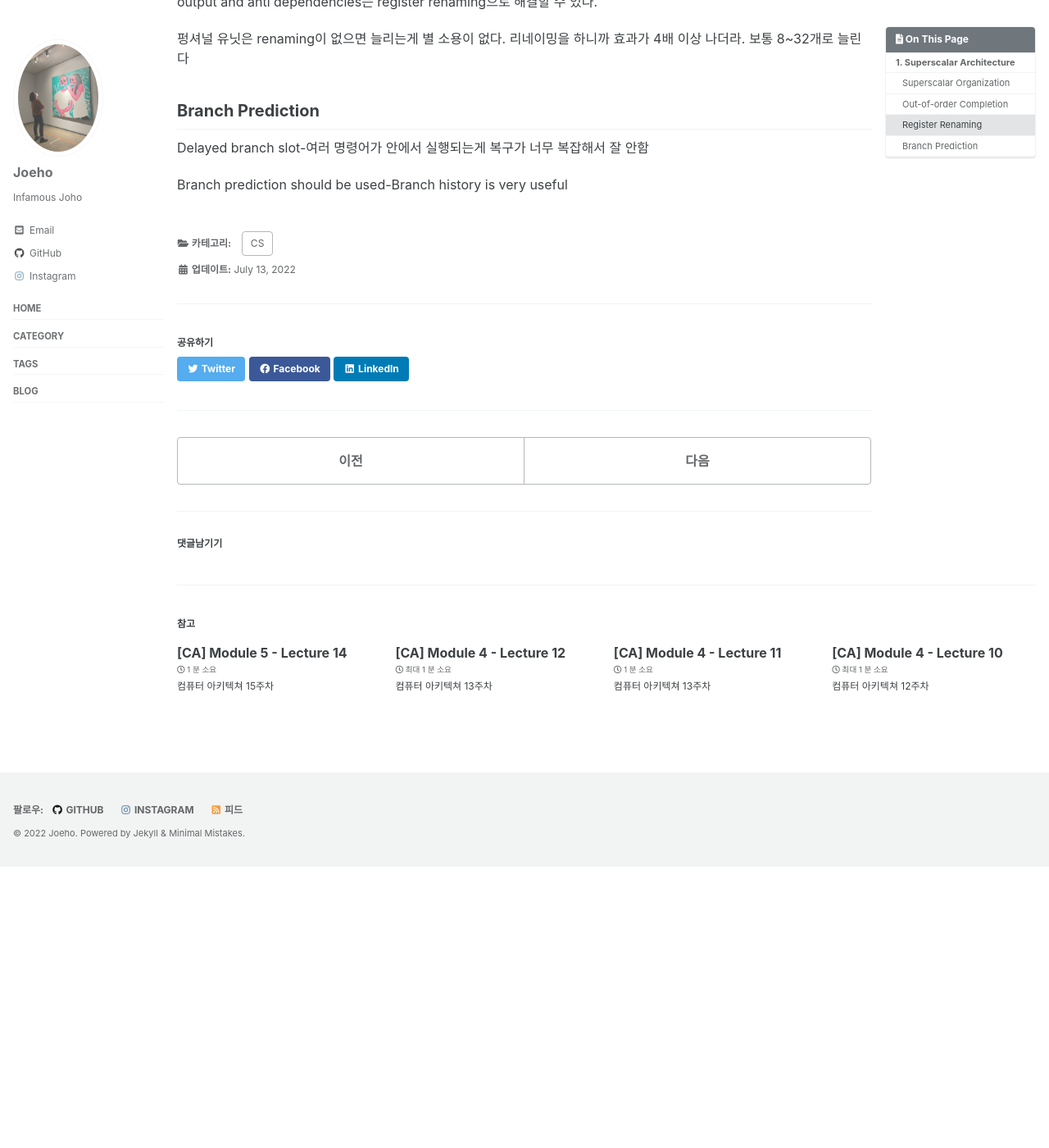
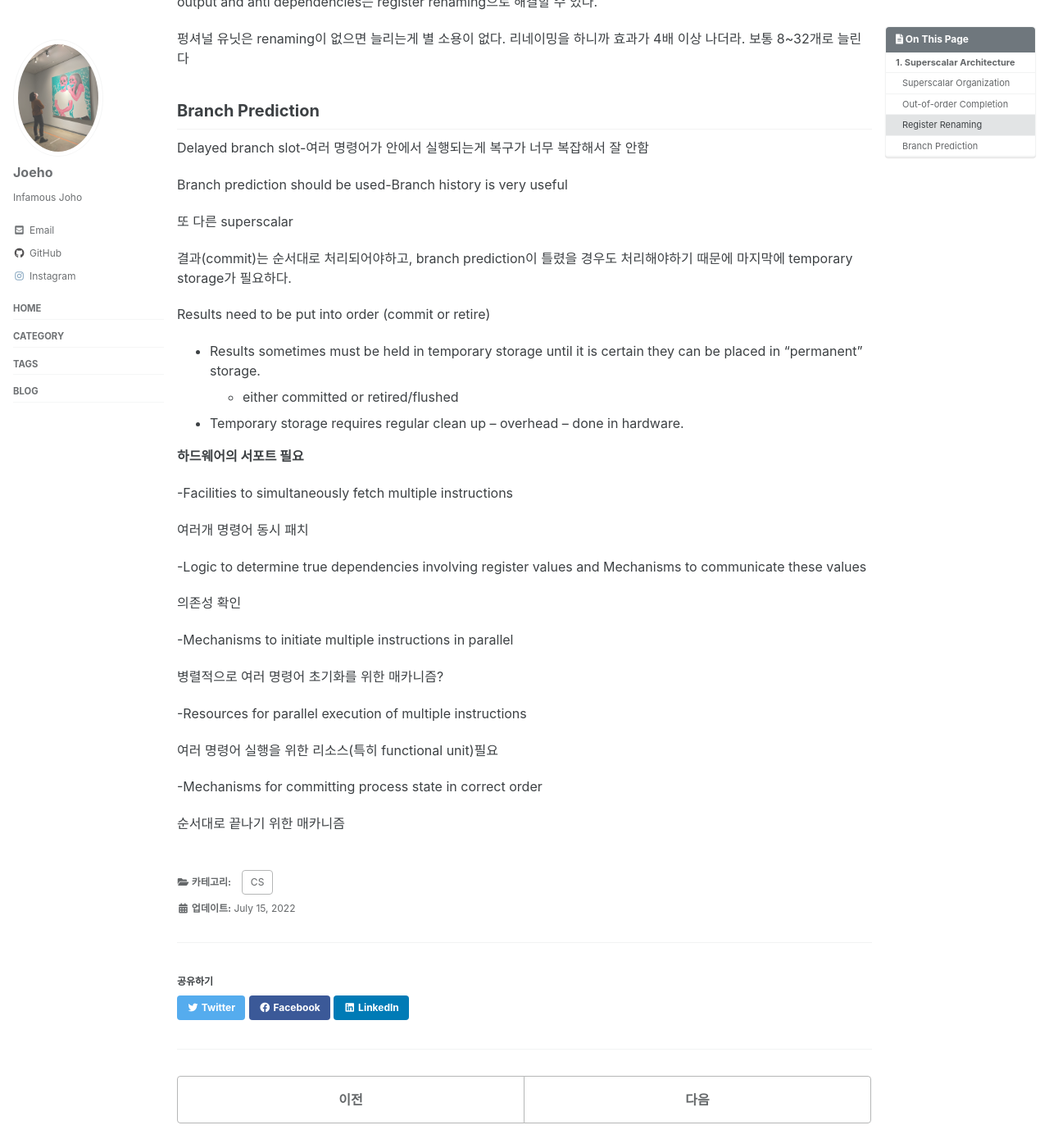
Before and after one commit to joeholee/joeholee.github.io, a Jekyll site: the page built from _posts/2022-06-02-ca-thirteenth.md, in a window 1280 px wide and 1400 px high, scrolled down 1361 px. Shown: the whole window at 82% size. Built offline with Jekyll 4.4.1, drawn with Linux system fonts in a browser that asks for light colours; cached includes are drawn as plain includes; some web fonts are replaced; comment, search, counter and statistics services are not loaded; before the commit the page ends 2418 px from its top, so only the background shows below that.

Commit message:
Update 2022-06-02-ca-thirteenth.md

```diff
--- a/_posts/2022-06-02-ca-thirteenth.md
+++ b/_posts/2022-06-02-ca-thirteenth.md
@@ -13,7 +13,7 @@ toc: true
 toc_sticky: true
 
 date: 2022-06-02
-last_modified_at: 2022-07-13
+last_modified_at: 2022-07-15
 ---
 
 # 1. Superscalar Architecture
@@ -73,3 +73,35 @@ output and anti dependencies는 register renaming으로 해결할 수 있다.
 Delayed branch slot-여러 명령어가 안에서 실행되는게 복구가 너무 복잡해서  잘 안함
 
 Branch prediction should be used-Branch history is very useful
+
+또 다른 superscalar
+
+결과(commit)는 순서대로 처리되어야하고, branch prediction이 틀렸을 경우도 처리해야하기 때문에 마지막에 temporary storage가 필요하다.
+
+Results need to be put into order (commit or retire)
+
+- Results sometimes must be held in temporary storage until it is certain they can be placed in “permanent” storage.
+    - either committed or retired/flushed
+- Temporary storage requires regular clean up – overhead – done in hardware.
+
+**하드웨어의 서포트 필요**
+
+-Facilities to simultaneously fetch multiple instructions
+
+ 여러개 명령어 동시 패치
+
+-Logic to determine true dependencies involving register values and Mechanisms to communicate these values
+
+ 의존성 확인
+
+-Mechanisms to initiate multiple instructions in parallel
+
+ 병렬적으로 여러 명령어 초기화를 위한 매카니즘?
+
+-Resources for parallel execution of multiple instructions
+
+여러 명령어 실행을 위한 리소스(특히 functional unit)필요
+
+-Mechanisms for committing process state in correct order
+
+순서대로 끝나기 위한 매카니즘
```
